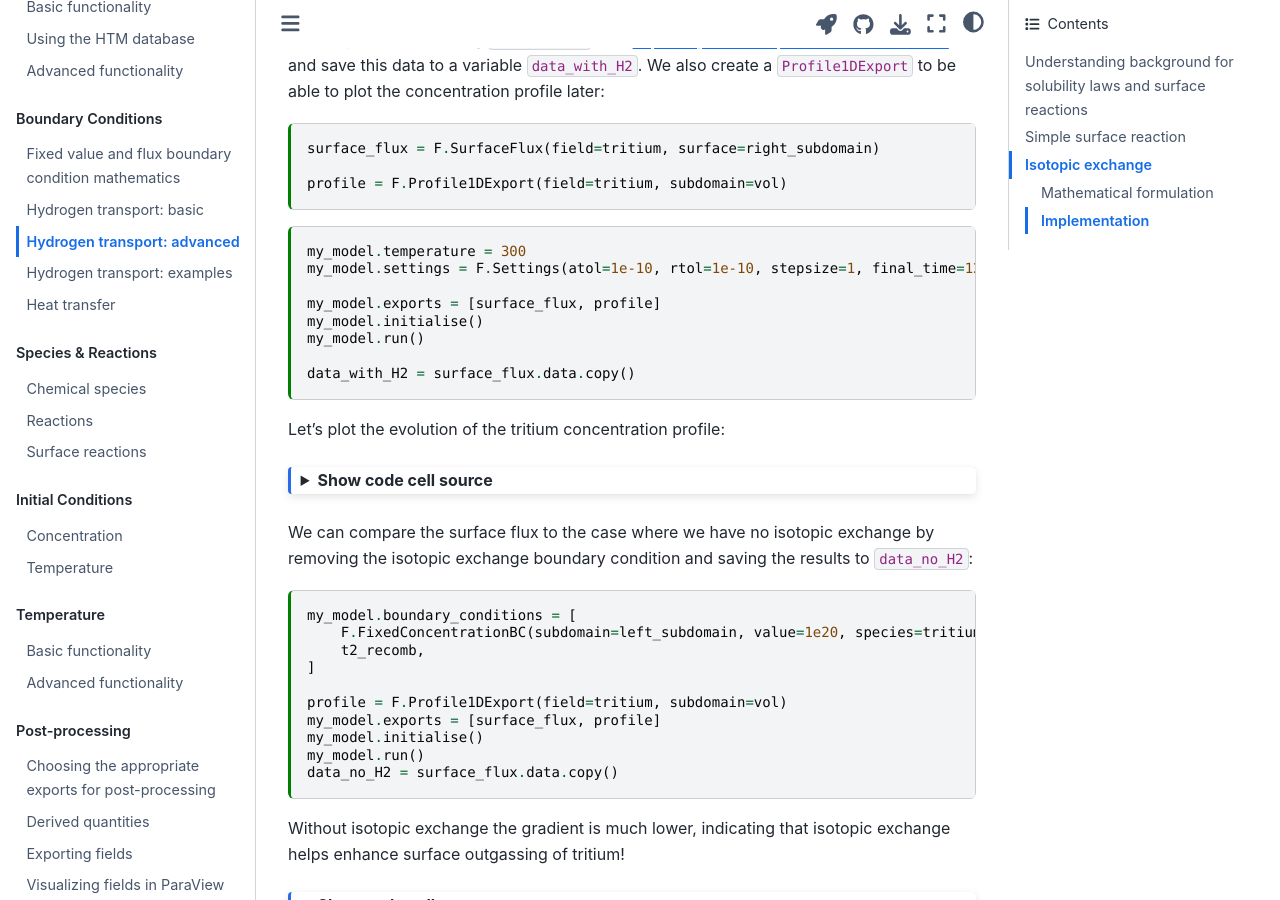
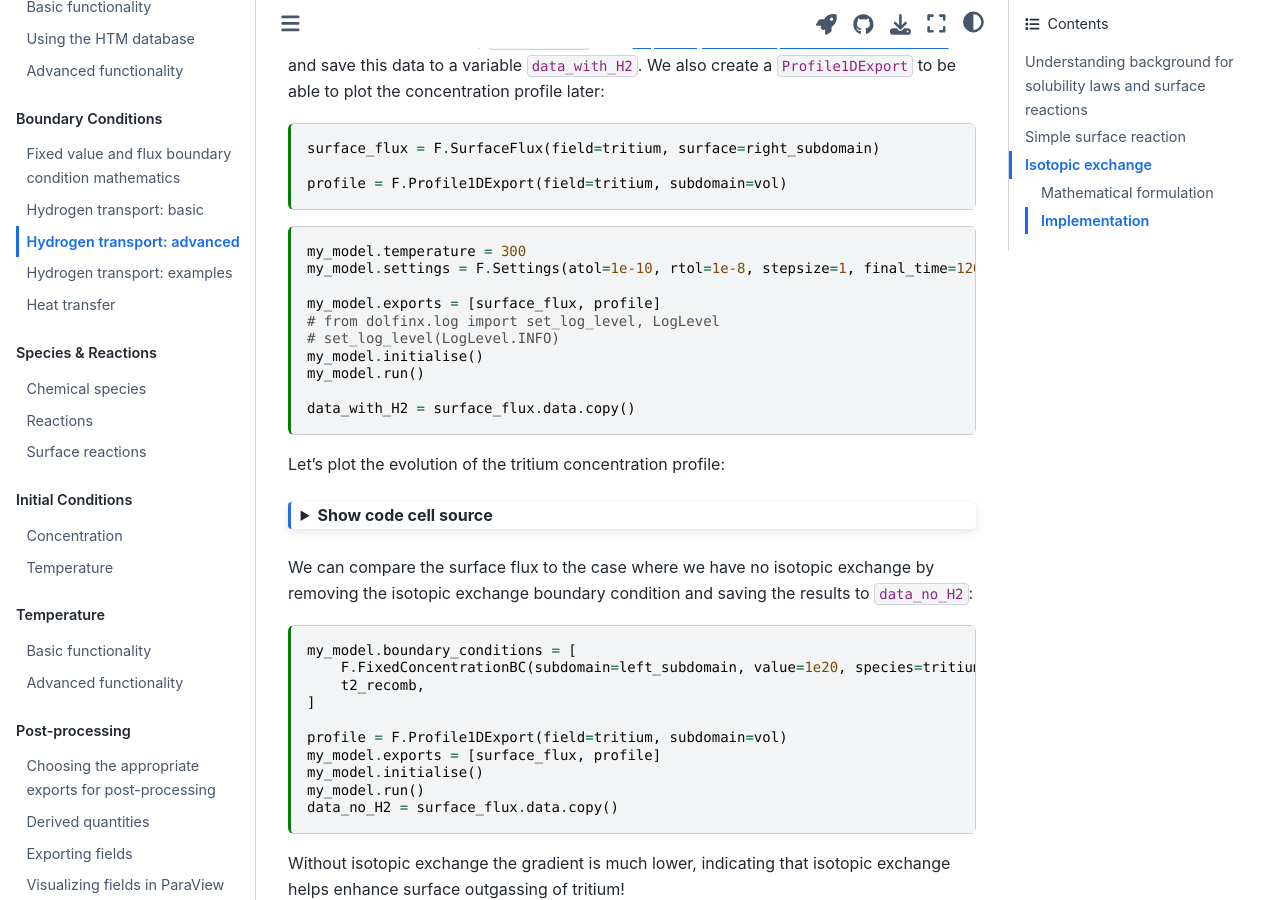
Before and after one commit to festim-dev/FESTIM-workshop, a Jupyter Book: the page built from book/content/boundary_conditions/h_transport_advanced.md, in a window 1280 px wide and 900 px high, scrolled down 7668 px. Built offline with Jupyter Book 1.0.4 settings and Sphinx 7.4.7 and the Sphinx Book theme 1.1.4, drawn with Linux system fonts in a browser that asks for light colours; pages that are not in the unit, such as notebooks, are missing from menus.

Commit message:
fixed advanced

````diff
--- a/book/content/boundary_conditions/h_transport_advanced.md
+++ b/book/content/boundary_conditions/h_transport_advanced.md
@@ -362,9 +362,11 @@ profile = F.Profile1DExport(field=tritium, subdomain=vol)
 
 ```{code-cell} ipython3
 my_model.temperature = 300
-my_model.settings = F.Settings(atol=1e-10, rtol=1e-10, stepsize=1, final_time=120)
+my_model.settings = F.Settings(atol=1e-10, rtol=1e-8, stepsize=1, final_time=120)
 
 my_model.exports = [surface_flux, profile]
+# from dolfinx.log import set_log_level, LogLevel
+# set_log_level(LogLevel.INFO)
 my_model.initialise()
 my_model.run()
 
````
Also changed, not shown: other parts of book/content/boundary_conditions/h_transport_advanced.md (+2 -2 lines).
